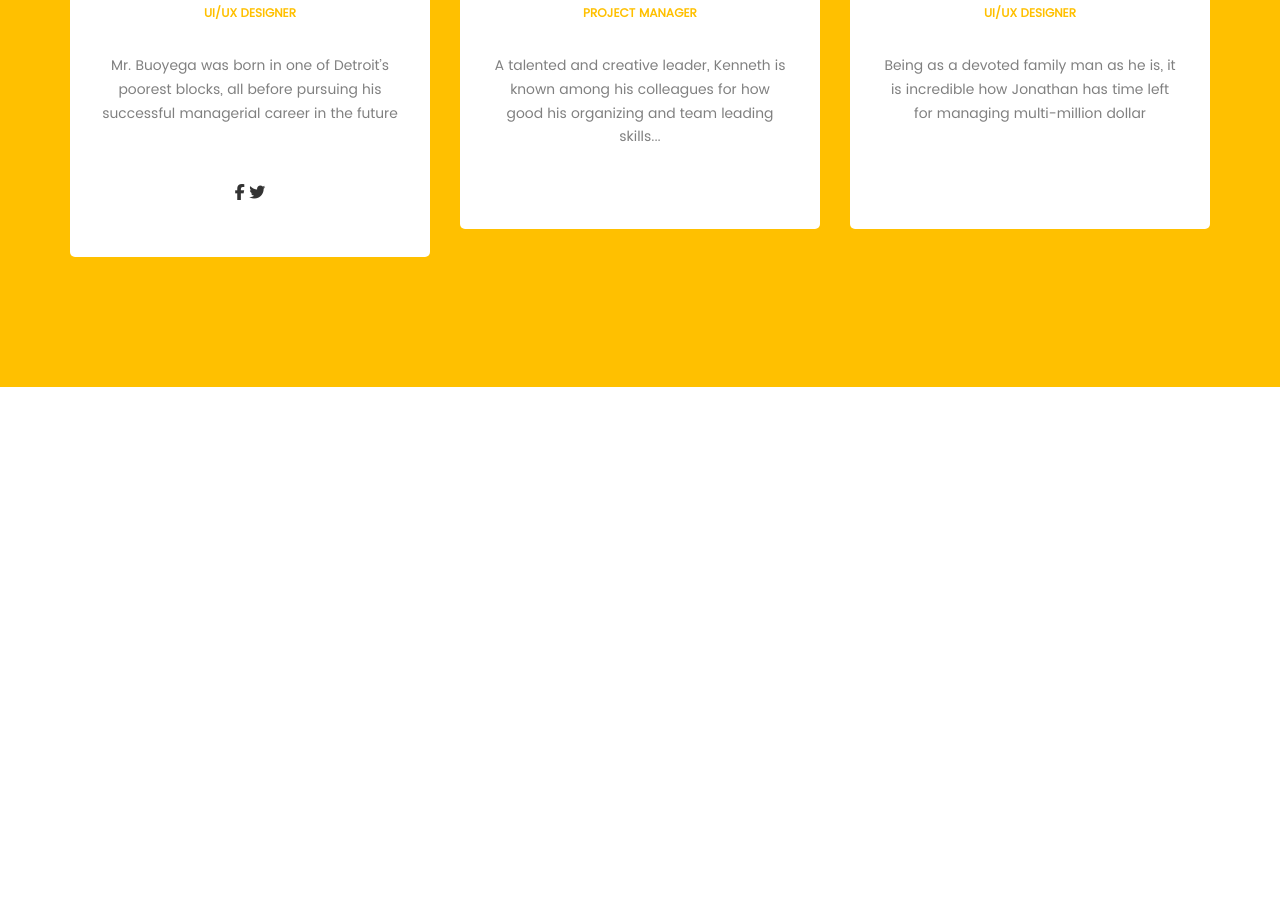
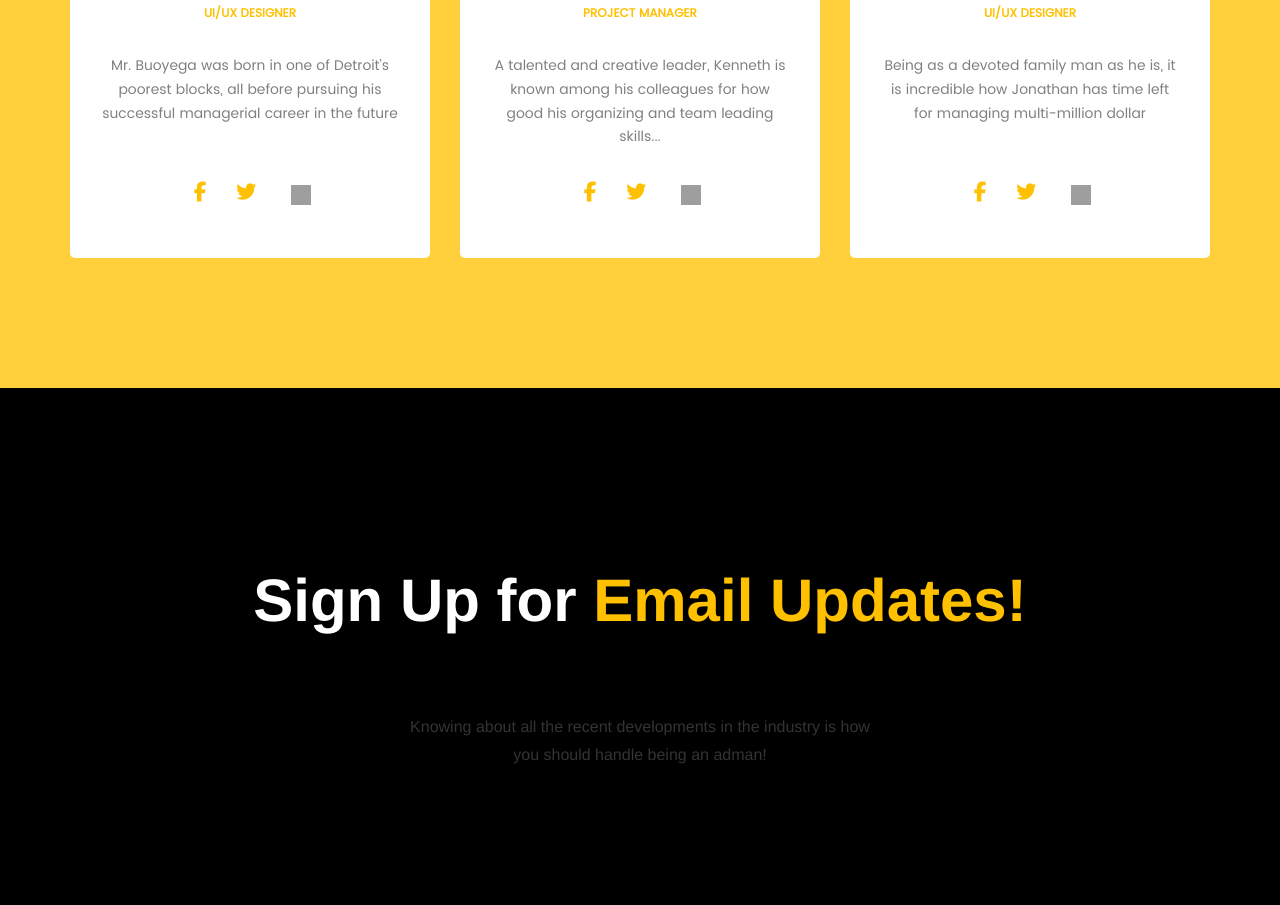
Before and after one commit to kubik11/adverting, a website: page app/index.html in a window 1280 px wide. Shown: the part 3904-4809 px from the top of the page. Before the commit the page ends 4291 px from the top, so only its background shows below. Drawn offline with nearby package versions, Linux system fonts and the light colour scheme; files that its build step writes are made by us from their sources; grey boxes are pictures that could not be loaded.

Commit message:
08.08.2017 night

```diff
--- a/app/index.html
+++ b/app/index.html
@@ -224,8 +224,8 @@
 								<h4 class="h4">UI/UX Designer</h4>
 								<p class="team-text">Mr. Buoyega was born in one of Detroit’s poorest blocks, all before pursuing his successful managerial career in the future</p>
 									<div class="icons">
-										<i class="fa fa-facebook" aria-hidden="true"></i>
-										<i class="fa fa-twitter" aria-hidden="true"></i>
+									<a href="#"><i class="fa fa-facebook" aria-hidden="true"></i></a><a href="#"><i class="fa fa-twitter" aria-hidden="true"></i></a><a href="#">
+									<embed src="../fonts/google-plus-logo.svg" class="google"></a>
 									</div>
 								</div>
 							</div>
@@ -237,7 +237,10 @@
 								<h3 class="h3">Kenneth Richardson</h3>
 								<h4 class="h4">Project Manager</h4>
 								<p class="team-text">A talented and creative leader, Kenneth is known among his colleagues for how good his organizing and team leading skills...</p>
-								<div class="icons"></div>
+								<div class="icons">
+									<a href="#"><i class="fa fa-facebook" aria-hidden="true"></i></a><a href="#"><i class="fa fa-twitter" aria-hidden="true"></i></a><a href="#">
+									<embed src="../fonts/google-plus-logo.svg" class="google"></a>
+								</div>
 
 								</div>
 							</div>
@@ -249,7 +252,10 @@
 								<h3 class="h3">Content Marketing</h3>
 								<h4 class="h4">UI/UX Designer</h4>
 								<p class="team-text">Being as a devoted family man as he is, it is incredible how Jonathan has time left for managing multi-million dollar </p>
-								<div class="icons"></div>
+								<div class="icons">
+									<a href="#"><i class="fa fa-facebook" aria-hidden="true"></i></a><a href="#"><i class="fa fa-twitter" aria-hidden="true"></i></a><a href="#">
+									<embed src="../fonts/google-plus-logo.svg" class="google"></a>
+								</div>
 								</div>
 							</div>
 					</div>
@@ -260,6 +266,13 @@
 
 	</main>
 
+<footer>
+	<section class="footer">
+		<h3 class="h3">Sign Up for	<span>Email Updates!</span> </h3>
+		<p class="footer-text">Knowing about all the recent developments in the industry is how <br>you should handle being an adman!</p>
+	</section>
+</footer>
+
 	<link rel="stylesheet" href="css/main.min.css">
 
 	<script src="https://use.fontawesome.com/b81f703ca3.js"></script>
--- a/app/js/common.js
+++ b/app/js/common.js
@@ -17,7 +17,7 @@ $(function() {
 		$('.sc-slogans-inner').equalHeights();
 		$('.offer-text').equalHeights();
 		$('.team-text').equalHeights();
-
+		$('#Capa_1').children().children().css('fill', '#ffc000');
 	});
 
 });
--- a/app/sass/main.sass
+++ b/app/sass/main.sass
@@ -260,7 +260,7 @@ header
 
 .sc-team
 	padding: 80px 0px 130px 0px
-	background-color: $accent
+	background-color: #ffcf3c
 	.h2
 		text-align: center
 		font-size: 60px
@@ -305,4 +305,50 @@ header
 				margin: 0px
 				line-height: 1.7
 			.icons
+				&::before
+					content: ""
+					display: inline-block
+					vertical-align: middle
+				a
+					display: inline-block
+					vertical-align: middle
+					z-index: 1
+					cursor: pointer
+					&:nth-child(2)
+						margin: 0px 30px
+					.fa
+						font-size: 20px
+						display: inline-block
+						color: $accent
+					&::before
+						content: ""
+						display: inline-block
+						top: 0px
+						left: 0px
+						vertical-align: middle
+embed
+	//background-image: url("../fonts/google-plus-logo.svg")
+	//background-size: 20px 20px
+	//background-color: #ffc000
+	//color: #ffc000
+	height: 20px
+	width: 20px
+	display: inline-block
+	vertical-align: middle
+	cursor: pointer
+
+.footer
+	padding: 100px 0px 120px
+	background-color: #000
+	.h3
+		text-align: center
+		font-size: 60px
+		color: #fff
+		span
+			color: $accent
+			font-size: 60px
+	.footer-text
+		text-align: center
+
+
 @import "media" // Всегда в конце
```
Also changed, not shown: app/js/common.min.js, app/js/scripts.min.js, 1 other file.
